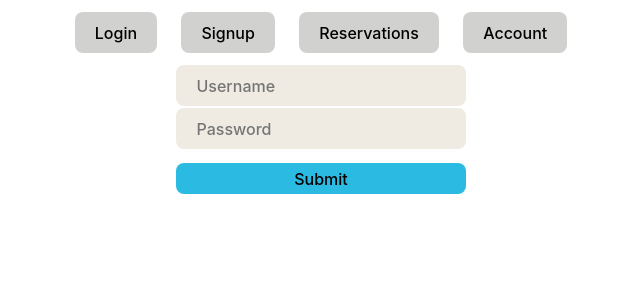
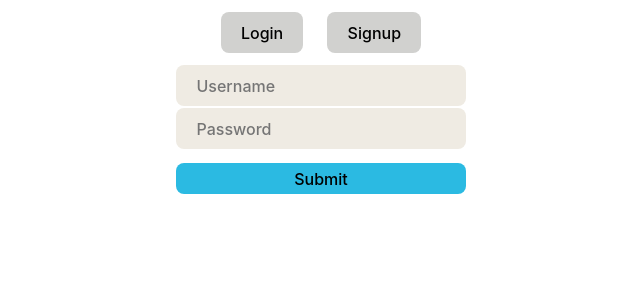
Before and after one commit to JeepBarn/JeepBarn, a React (Vite) app in the folder jeep_barn_client/: page / in a window 1280 px wide. Shown: the top 300 px of the page, without its empty margins (319-959 px from the left). Built offline with nearby package versions, Linux system fonts and the light colour scheme.

Commit message:
JEEP-24 Cleaned up navigation buttons

```diff
--- a/jeep_barn_client/src/App.tsx
+++ b/jeep_barn_client/src/App.tsx
@@ -40,10 +40,10 @@ function App() {
         <div>
         </div>
         <div className="navigation">
-          <button className="navButton" onClick={() => setPage("Login")}>Login</button>
-          <button className="navButton" onClick={() => setPage("Signup")}>Signup</button>
-          <button className="navButton" onClick={() => setPage("Reservations")}>Reservations</button>
-          <button className="navButton" onClick={() => setPage("Account")}>Account</button>
+          {(loggedInUser.username==="") && <button className="navButton" onClick={() => setPage("Login")}>Login</button>}
+          {(loggedInUser.username==="") && <button className="navButton" onClick={() => setPage("Signup")}>Signup</button>}
+          {!(loggedInUser.username==="") && <button className="navButton" onClick={() => setPage("Reservations")}>Reservations</button>}
+          {!(loggedInUser.username==="") && <button className="navButton" onClick={() => setPage("Account")}>Account</button>}
           {loggedInUser.manager && <button className="navButton" onClick={() => setPage("Management")}>Managment</button>}
         </div>
       </nav>
```
